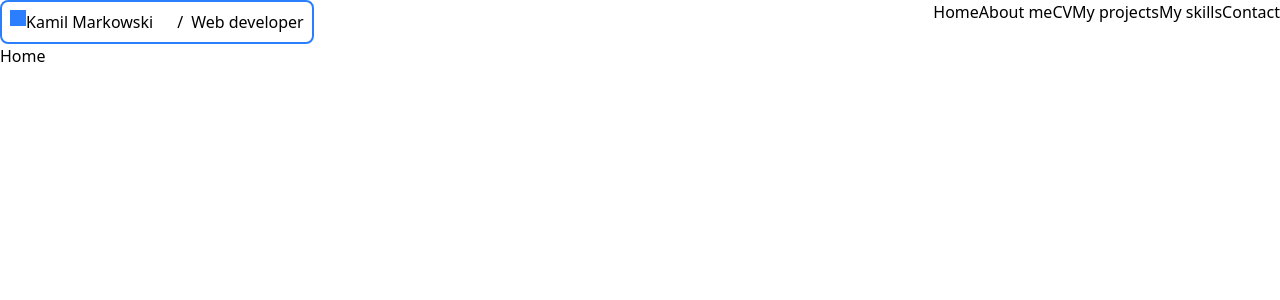
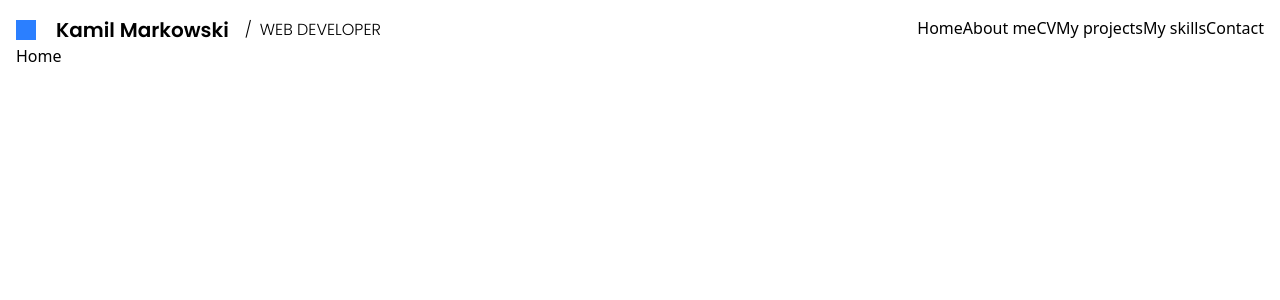
Before and after one commit to kamil0m/portfolio-new, a React (Vite) app: page / in a window 1280 px wide. Shown: the top 300 px of the page. Built offline with nearby package versions, Linux system fonts and the light colour scheme.

Commit message:
logo styling added

```diff
--- a/index.html
+++ b/index.html
@@ -4,7 +4,9 @@
     <meta charset="UTF-8" />
     <link rel="icon" type="image/svg+xml" href="/vite.svg" />
     <meta name="viewport" content="width=device-width, initial-scale=1.0" />
-    <!-- <link href="/src/styles.css" rel="stylesheet"> -->
+    <link rel="preconnect" href="https://fonts.googleapis.com">
+    <link rel="preconnect" href="https://fonts.gstatic.com" crossorigin>
+    <link href="https://fonts.googleapis.com/css2?family=Poppins:ital,wght@0,100;0,200;0,300;0,400;0,500;0,600;0,700;0,800;0,900;1,100;1,200;1,300;1,400;1,500;1,600;1,700;1,800;1,900&display=swap" rel="stylesheet">
     <title>Markowski Portfolio</title>
   </head>
   <body>
--- a/src/App.css
+++ b/src/App.css
@@ -4,4 +4,6 @@
     --breakpoint-*: initial;
     --breakpoint-tablet: 770px;
     --breakpoint-desktop: 1200px;
+
+    --font-display: "Poppins", sans-serif;
   }
--- a/src/components/Logo.tsx
+++ b/src/components/Logo.tsx
@@ -2,16 +2,16 @@
 
 export default function Logo() {
   return (
-    <div className="flex flex-col tablet:flex-row border-2 border-blue-500 rounded-lg p-2 gap-2">
+    <div className="flex flex-col tablet:flex-row tablet:items-center font-display">
 
-        <div className="flex flex-row">
-            <div className="h-[1rem] w-[1rem] bg-blue-500"></div>
+        <div className="flex flex-row items-center font-semibold text-xl">
+            <div className="h-[1em] w-[1em] bg-blue-500 mr-[1em]"></div>
             <div>
-                <p>Kamil Markowski</p>
+                <p className="-xl">Kamil Markowski</p>
             </div>
         </div>
 
-        <div className="flex tablet:flex-row ">
+        <div className="flex tablet:flex-row font-light uppercase">
             <span className="hidden tablet:block pl-4 pr-2">/</span>
             <p>Web developer</p>
         </div>
--- a/src/layout/MainLayout.tsx
+++ b/src/layout/MainLayout.tsx
@@ -6,7 +6,7 @@
 
 export function MainLayout() {
     return (
-        <>
+        <div className="p-4">
             <div className="flex flex-row justify-between">
 
                 <Logo />
@@ -28,6 +28,6 @@
             </div>
 
             <Outlet/>
-        </>
+        </div>
     )
 }
```
